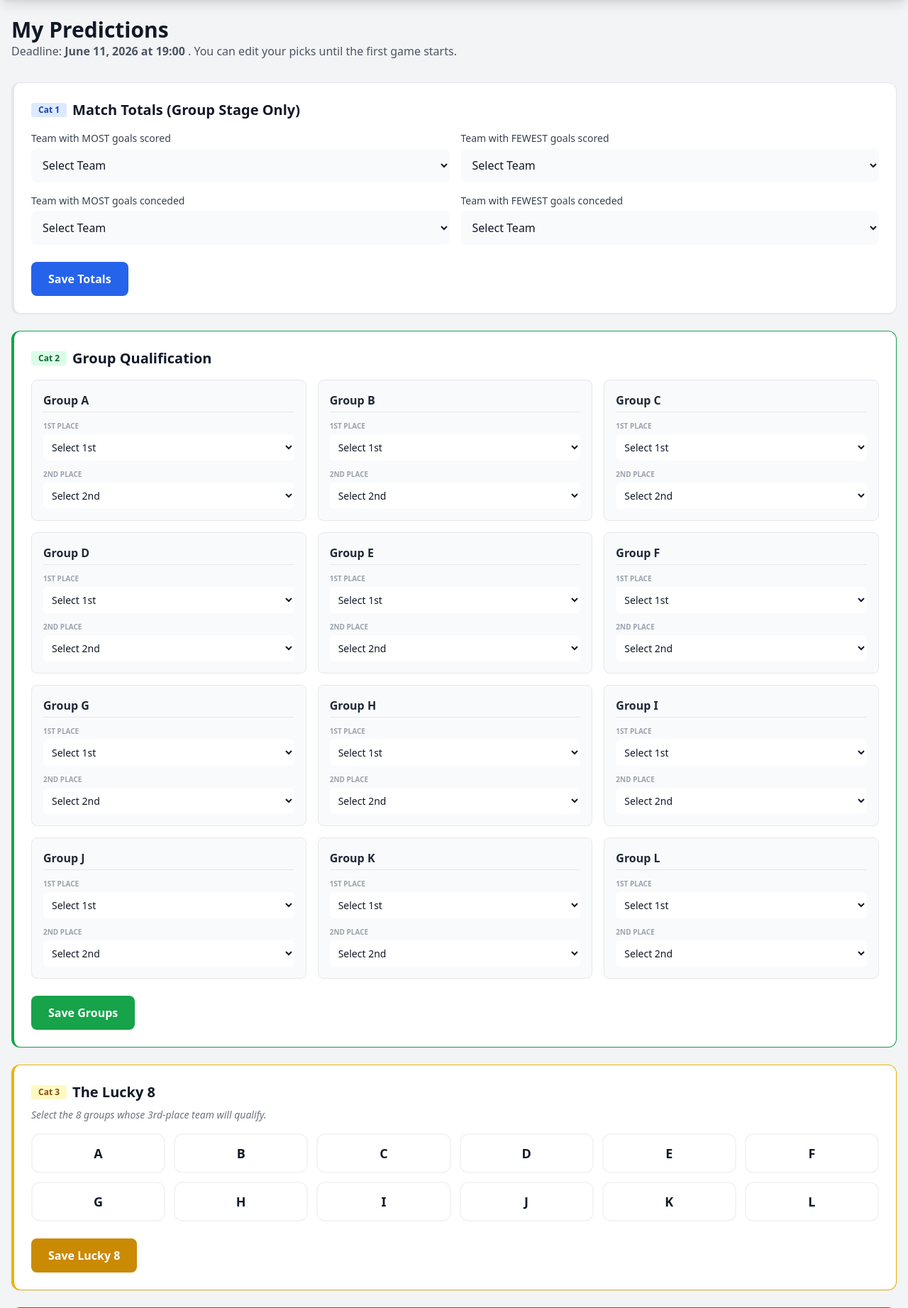
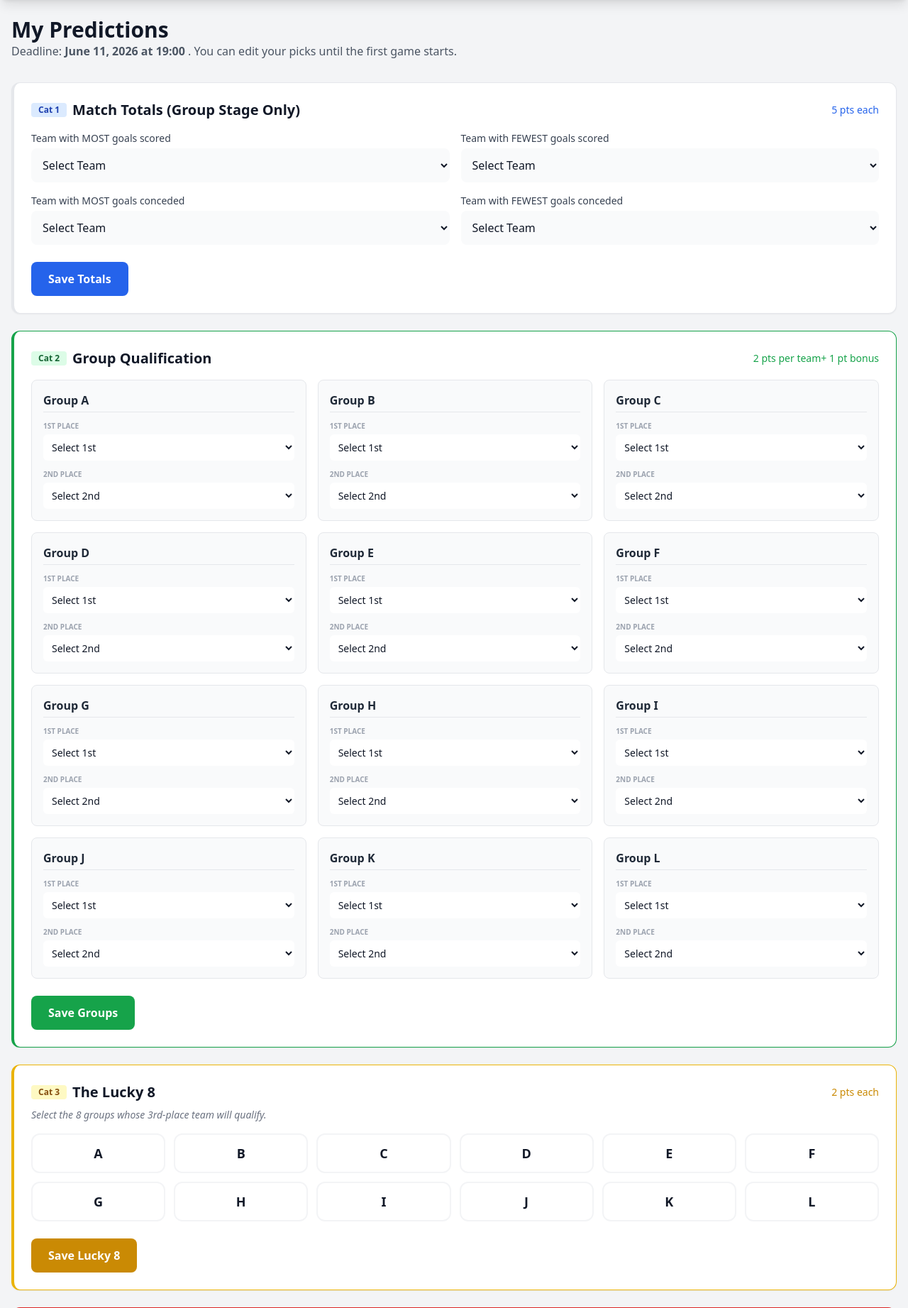
Before and after one commit to davebassant/worldcupquiz2026, a Flask app: page /predictions in a window 1280 px wide. Shown: the part 64-1907 px from the top of the page at 71% size. Run offline with Flask 3, Linux system fonts and the light colour scheme; the visitor is signed in with stand-in values (Sample User, id 1); some libraries are stand-ins or nearby versions.

Commit message:
Show available points for each category on predictions page

```diff
--- a/app/templates/predictions.html
+++ b/app/templates/predictions.html
@@ -21,6 +21,7 @@
         <h2 class="text-xl font-bold mb-4 flex items-center">
             <span class="bg-blue-100 text-blue-800 text-xs font-semibold mr-2 px-2.5 py-0.5 rounded">Cat 1</span>
             Match Totals (Group Stage Only)
+            <span class="ml-auto text-sm font-normal text-blue-600">5 pts each</span>
         </h2>
         <form method="POST">
             <input type="hidden" name="category" value="cat1">
@@ -53,6 +54,7 @@
         <h2 class="text-xl font-bold mb-4 flex items-center">
             <span class="bg-green-100 text-green-800 text-xs font-semibold mr-2 px-2.5 py-0.5 rounded">Cat 2</span>
             Group Qualification
+            <span class="ml-auto text-sm font-normal text-green-600 text-right">2 pts per team<br class="sm:hidden">+ 1 pt bonus</span>
         </h2>
         <form method="POST">
             <input type="hidden" name="category" value="cat2">
@@ -94,6 +96,7 @@
         <h2 class="text-xl font-bold mb-2 flex items-center">
             <span class="bg-yellow-100 text-yellow-800 text-xs font-semibold mr-2 px-2.5 py-0.5 rounded">Cat 3</span>
             The Lucky 8
+            <span class="ml-auto text-sm font-normal text-yellow-600">2 pts each</span>
         </h2>
         <p class="text-sm text-gray-500 mb-4 italic">Select the 8 groups whose 3rd-place team will qualify.</p>
         <form method="POST">
@@ -119,6 +122,7 @@
         <h2 class="text-xl font-bold mb-2 flex items-center">
             <span class="bg-red-100 text-red-800 text-xs font-semibold mr-2 px-2.5 py-0.5 rounded">Cat 4</span>
             Rivalry Face-Offs
+            <span class="ml-auto text-sm font-normal text-red-600">2 pts each</span>
         </h2>
         <p class="text-sm text-gray-500 mb-4 italic">Predict which team will progress the furthest in the tournament.</p>
         <form method="POST">
@@ -147,6 +151,7 @@
         <h2 class="text-xl font-bold mb-2 flex items-center">
             <span class="bg-indigo-100 text-indigo-800 text-xs font-semibold mr-2 px-2.5 py-0.5 rounded">Cat 5</span>
             Golden Boot Ranking
+            <span class="ml-auto text-sm font-normal text-indigo-600">2 pts per position</span>
         </h2>
         <p class="text-sm text-gray-500 mb-4 italic">Rank these players in order of most goals scored (1st = most goals).</p>
         <form method="POST">
@@ -175,6 +180,7 @@
         <h2 class="text-xl font-bold mb-4 flex items-center">
             <span class="bg-purple-100 text-purple-800 text-xs font-semibold mr-2 px-2.5 py-0.5 rounded">Cat 6</span>
             General Predictions
+            <span class="ml-auto text-sm font-normal text-purple-600">5 pts each</span>
         </h2>
         <form method="POST">
             <input type="hidden" name="category" value="cat6">
```
